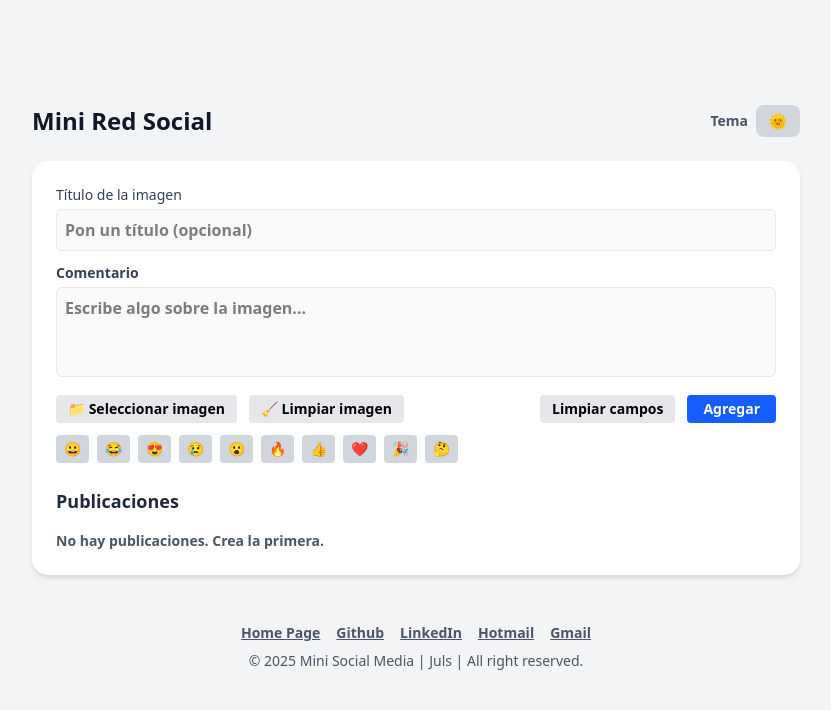
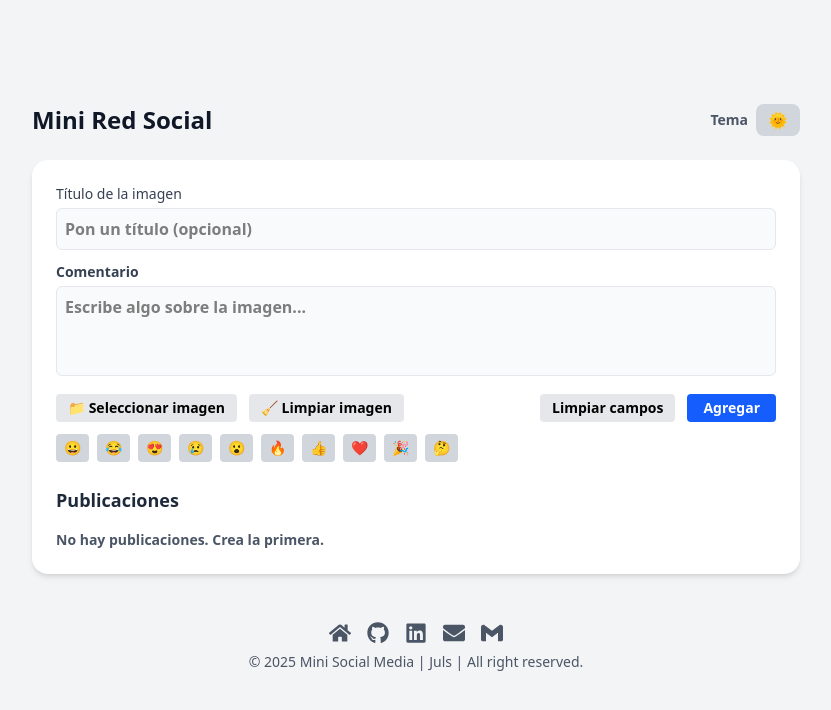
Before and after one commit to JCesar206/miniSocialMediaTS, a React (Vite) app: page / in a window 1280 px wide. Shown: the top 710 px of the page, without its empty margins (224-1055 px from the left). Built offline with nearby package versions, Linux system fonts and the light colour scheme.

Commit message:
Se actualiza App.tsx y package-lock

```diff
--- a/src/App.tsx
+++ b/src/App.tsx
@@ -1,4 +1,6 @@
 import React, { useEffect, useRef, useState } from "react";
+import { FaHome, FaGithub, FaLinkedin, FaEnvelope } from "react-icons/fa";
+import { SiGmail } from "react-icons/si";
 import "./App.css";
 
 type Post = {
@@ -270,11 +272,11 @@ function Footer() {
       <div className="w-full max-w-3xl mx-auto py-6 flex items-center justify-center">
         <div className="text-center text-sm text-gray-600 dark:text-gray-300">
           <div className="flex items-center justify-center gap-4 mb-2">
-            <a href="https://jcesar206.github.io/myPersonalBlog/" target="_blank" rel="noreferrer" className="underline font-semibold hover:text-purple-600">Home Page</a>
-            <a href="https://github.com/JCesar206" target="_blank" rel="noreferrer" className="underline font-semibold hover:text-purple-700">Github</a>
-            <a href="https://www.linkedin.com/in/jcesar206" target="_blank" rel="noreferrer" className="underline font-semibold hover:text-purple-700">LinkedIn</a>
-            <a href="mailto:jcesar206@hotmail.com" className="underline font-semibold hover:text-purple-700">Hotmail</a>
-            <a href="mailto:jcesary06@gmail.com" className="underline font-semibold hover:text-purple-700">Gmail</a>
+            <a href="https://jcesar206.github.io/myPersonalBlog/" target="_blank" rel="noreferrer" className="underline font-semibold hover:text-purple-600"><FaHome size={22} title="Home Page"/></a>
+            <a href="https://github.com/JCesar206" target="_blank" rel="noreferrer" className="underline font-semibold hover:text-purple-700"><FaGithub size={22} title="Github"/></a>
+            <a href="https://www.linkedin.com/in/jcesar206" target="_blank" rel="noreferrer" className="underline font-semibold hover:text-purple-700"><FaLinkedin size={22} title="Linkedin"/></a>
+            <a href="mailto:jcesar206@hotmail.com" className="underline font-semibold hover:text-purple-700"><FaEnvelope size={22} title="Hotmail"/></a>
+            <a href="mailto:jcesary06@gmail.com" className="underline font-semibold hover:text-purple-700"><SiGmail size={22} title="Gmail"/></a>
           </div>
           <div>© {new Date().getFullYear()} Mini Social Media | Juls | All right reserved.</div>
         </div>
```
Also changed, not shown: 1 other file (tests, documents, lock files or other folders).
